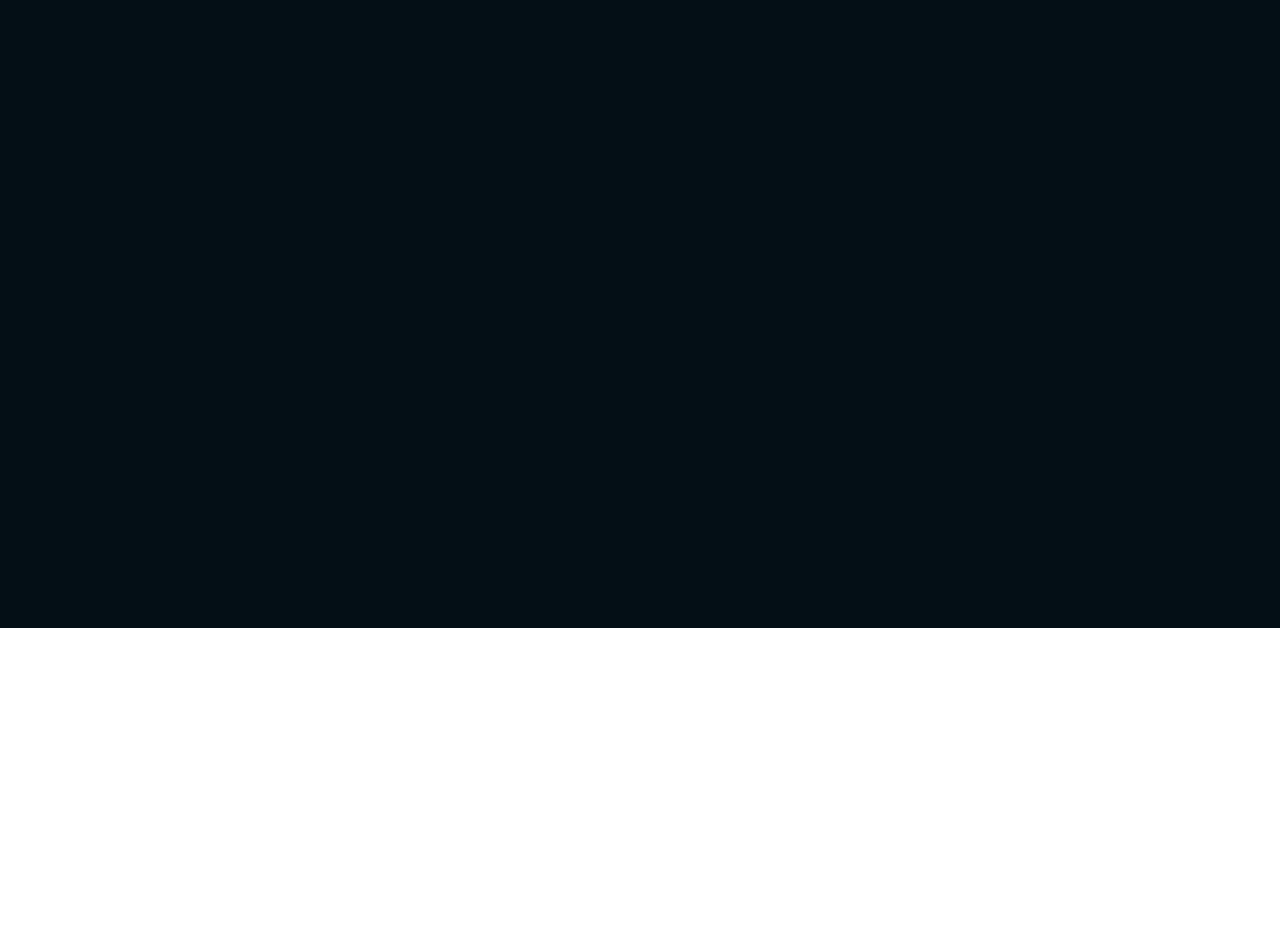
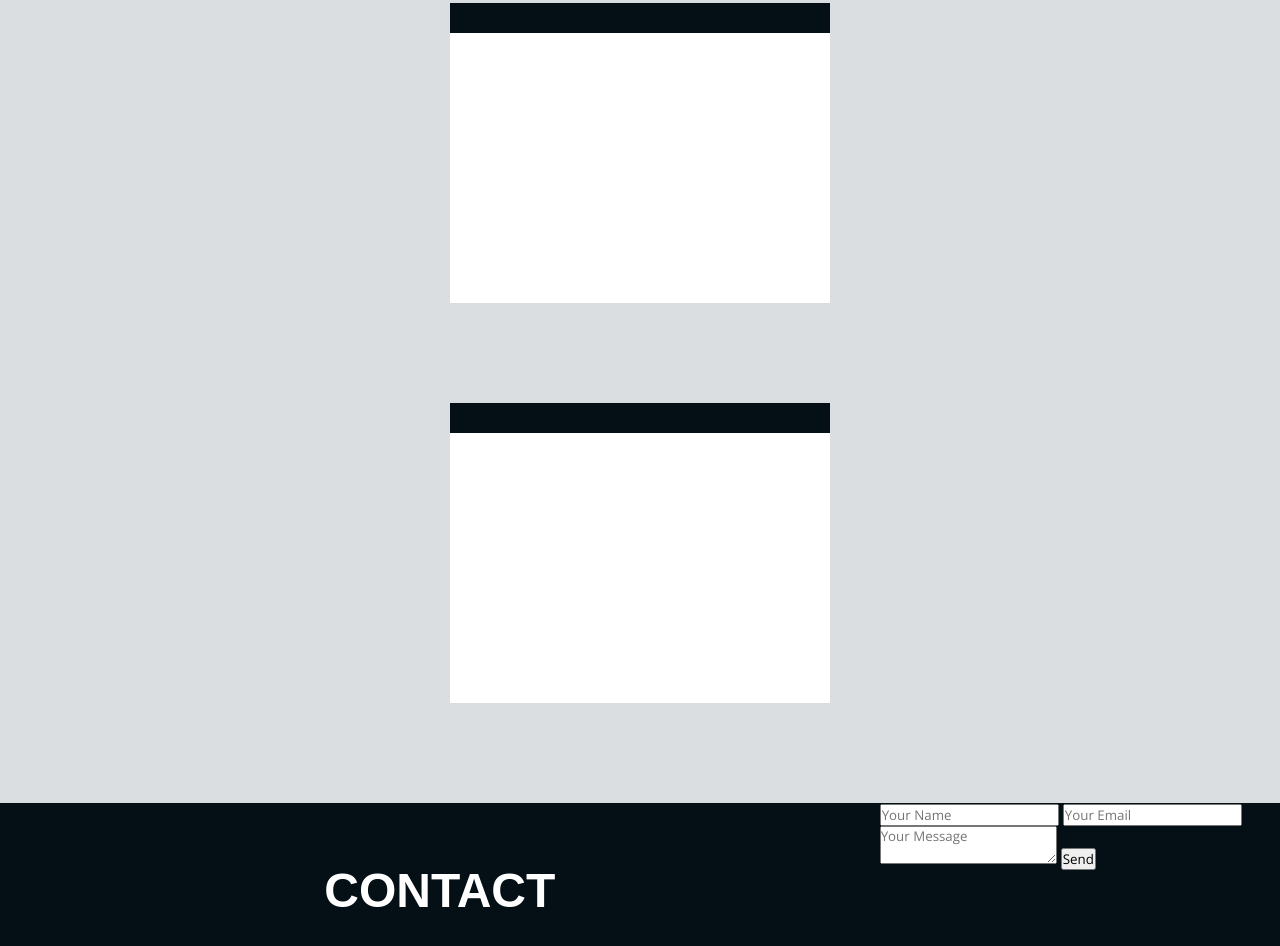
Before and after one commit to matcook/portfolio, a plain HTML site: page index.html in a window 1280 px wide. Shown: the part 2967-3913 px from the top of the page. Before the commit the page ends 3595 px from the top, so only its background shows below. Drawn offline with nearby package versions, Linux system fonts and the light colour scheme; a web font is replaced by a local one.

Commit message:
projects layout done, contact form started

```diff
--- a/index.html
+++ b/index.html
@@ -4,7 +4,8 @@
   <meta charset="UTF-8">
   <meta name="viewport" content="width=device-width, initial-scale=1.0">
   <meta http-equiv="X-UA-Compatible" content="ie=edge">
-  <title>Document</title>
+  <title>Mathew Cook - Developer</title>
+  <link href="https://fonts.googleapis.com/css?family=Open+Sans|Proza+Libre" rel="stylesheet">
   <link rel="stylesheet" href="style.css">
 </head>
 <body>
@@ -29,7 +30,7 @@
 
   <section class="about">
     <h2>About</h2>
-    <div class="wrapper">
+    <div class="about-wrapper">
       <div class="columns">
         <div class="bullet">
           <div class="icon"></div>
@@ -117,10 +118,34 @@
 
   <section class="projects">
     <h2>Projects</h2>
+    <div class="projects-wrapper">
+      <div class="project-container">
+        <div class="project-title"></div>
+        <div class="project-thumbnail"></div>
+      </div>
+      <div class="project-container">
+        <div class="project-title"></div>
+        <div class="project-thumbnail"></div>
+      </div>
+      <div class="project-container">
+        <div class="project-title"></div>
+        <div class="project-thumbnail"></div>
+      </div>
+      <div class="project-container">
+        <div class="project-title"></div>
+        <div class="project-thumbnail"></div>
+      </div>
+    </div>
   </section>
 
   <section class="contact">
     <h2>Contact</h2>
+    <form>
+      <input type="text" name="name" placeholder="Your Name">
+      <input type="email" name="email" placeholder="Your Email">
+      <textarea name="message" id="message" placeholder="Your Message"></textarea>
+      <button type="submit">Send</button>
+    </form>
   </section>
 
   <footer>
--- a/style.css
+++ b/style.css
@@ -2,6 +2,7 @@
   margin: 0;
   padding: 0;
   box-sizing: border-box;
+  font-family: 'Open Sans', sans-serif;
 }
 
 section {
@@ -9,6 +10,10 @@ section {
   width: 100%;
   display: flex;
   /* border: solid 1px red; */
+}
+
+h1, h2, h3 {
+  font-family: 'Proza Libre', sans-serif;
 }
 
 h2 {
@@ -71,7 +76,7 @@ h1 {
   background: #E7ECEF;
 }
 
-.wrapper {
+.about-wrapper {
   display: flex;
   flex-wrap: wrap;
   flex-direction: column;
@@ -191,7 +196,37 @@ h1 {
 /* ----- PROJECTS ----- */
 
 .projects {
+  display: flex;
+  flex-wrap: wrap;
+  align-items: center;
+  justify-content: center;
   background: #DADEE1;
+}
+
+.projects-wrapper {
+  display: flex;
+  flex-wrap: wrap;
+  width: 65vw;
+  align-items: center;
+  justify-content: space-evenly;
+}
+
+.project-container {
+  width: 500px;
+  min-width: 350px;
+  height: 400px;
+  padding: 0 60px 60px 60px;
+}
+
+.project-title {
+  height: 30px;
+  width: 100%;
+  background: #040f16;
+}
+
+.project-thumbnail {
+  height: 270px;
+  background: white;
 }
 
 /* ----- CONTACT ----- */
```
